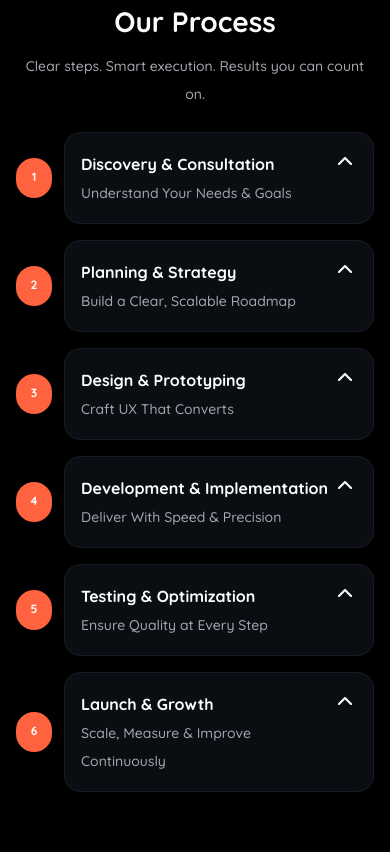
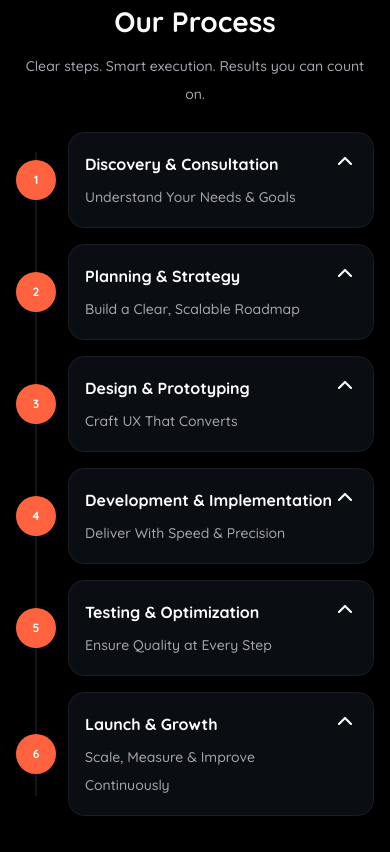
Before and after one commit to cindynufa/lp-company-profile-001, a website: page src/index.html in a window 390 px wide. Shown: the part 1792-2644 px from the top of the page. Drawn offline with nearby package versions, Linux system fonts and the light colour scheme; files that its build step writes are made by us from their sources.

Commit message:
fix: fix responsive process section

```diff
--- a/src/index.html
+++ b/src/index.html
@@ -69,10 +69,10 @@
       <!-- Hero Section -->
       <section
         id="home"
-        class="flex flex-col gap-10 items-center justify-center lg:flex-row lg:mt-30 lg:right-0 lg:justify-between"
+        class="flex flex-col gap-10 items-center justify-center lg:relative lg:flex-row lg:mt-30 lg:right-0 lg:justify-between"
       >
         <div
-          class="flex flex-col w-full px-4 py-6 gap-10 mt-30 lg:relative lg:ml-35 lg:z-10 lg:justify-self-start"
+          class="flex flex-col w-full px-4 py-6 gap-10 mt-30 lg:ml-35 lg:z-10 lg:justify-self-start"
         >
           <div class="flex flex-col gap-2">
             <h1 class="font-bold text-display-lg lg:text-display-3xl">
@@ -175,7 +175,7 @@
           </p>
         </div>
 
-        <div class="grid grid-cols-2 w-full gap-4 lg:grid-cols-4">
+        <div class="grid grid-cols-2 w-full gap-4 lg:grid-cols-4 lg:gap-5">
           <div class="about-card">
             <h5 class="about-number">50+</h5>
             <p class="about-text">Projects Delivered</p>
@@ -204,12 +204,12 @@
           </p>
         </div>
 
-        <div class="grid grid-cols-1 w-full gap-4">
+        <div class="process">
           <!-- 1 -->
           <div class="process-card">
             <div class="process-number">1</div>
             <div class="process-accordion">
-              <div class="gap-1">
+              <div class="process-heading">
                 <h6 class="section-subtitle">Discovery & Consultation</h6>
                 <p class="section-description">Understand Your Needs & Goals</p>
               </div>
@@ -219,14 +219,12 @@
                 class="size-6"
               />
             </div>
-            <div class="hidden lg:block"></div>
           </div>
           <!-- 2 -->
           <div class="process-card">
-            <div class="hidden lg:block"></div>
             <div class="process-number">2</div>
             <div class="process-accordion">
-              <div class="gap-1">
+              <div class="process-heading">
                 <h6 class="section-subtitle">Planning & Strategy</h6>
                 <p class="section-description">
                   Build a Clear, Scalable Roadmap
@@ -243,7 +241,7 @@
           <div class="process-card">
             <div class="process-number">3</div>
             <div class="process-accordion">
-              <div class="gap-1">
+              <div class="process-heading">
                 <h6 class="section-subtitle">Design & Prototyping</h6>
                 <p class="section-description">Craft UX That Converts</p>
               </div>
@@ -253,14 +251,12 @@
                 class="size-6"
               />
             </div>
-            <div class="hidden lg:block"></div>
           </div>
           <!-- 4 -->
           <div class="process-card">
-            <div class="hidden lg:block"></div>
             <div class="process-number">4</div>
             <div class="process-accordion">
-              <div class="gap-1">
+              <div class="process-heading">
                 <h6 class="section-subtitle">Development & Implementation</h6>
                 <p class="section-description">
                   Deliver With Speed & Precision
@@ -277,7 +273,7 @@
           <div class="process-card">
             <div class="process-number">5</div>
             <div class="process-accordion">
-              <div class="gap-1">
+              <div class="process-heading">
                 <h6 class="section-subtitle">Testing & Optimization</h6>
                 <p class="section-description">Ensure Quality at Every Step</p>
               </div>
@@ -287,14 +283,12 @@
                 class="size-6"
               />
             </div>
-            <div class="hidden lg:block"></div>
           </div>
           <!-- 6 -->
           <div class="process-card">
-            <div class="hidden lg:block"></div>
             <div class="process-number">6</div>
             <div class="process-accordion">
-              <div class="gap-1">
+              <div class="process-heading">
                 <h6 class="section-subtitle">Launch & Growth</h6>
                 <p class="section-description">
                   Scale, Measure & Improve Continuously
--- a/src/input.css
+++ b/src/input.css
@@ -63,9 +63,6 @@
   --radius-3xl: 1.25rem; /* 20px */
   --radius-4xl: 1.5rem; /* 24px */
   --radius-full: 9999px;
-
-  /* Container */
-  /* --container-content: 1440px; */
 
   /* Blur */
   --blur-glass: 40px;
@@ -157,16 +154,34 @@
     @apply font-semibold text-sm lg:text-xl;
   }
 
+  .process {
+    @apply relative flex flex-col w-full gap-4;
+    @apply before:absolute before:top-5 before:bottom-5 before:left-5 before:w-px before:-translate-x-1/2 before:bg-neutral-800;
+    @apply lg:before:left-1/2;
+  }
+
   .process-card {
-    @apply flex flex-row w-full gap-3 items-center;
+    @apply grid grid-cols-[40px_1fr] w-full gap-3 items-center lg:grid-cols-[1fr_40px_1fr];
   }
 
   .process-number {
+    @apply relative grid z-10 col-start-1 row-start-1 place-items-center;
     @apply border-0 bg-primary-200 rounded-full size-10 p-[0.417rem] gap-[0.417rem] text-center font-bold text-xs;
+    @apply lg:col-start-2;
   }
 
   .process-accordion {
-    @apply flex flex-row border border-neutral-900 bg-neutral-950 rounded-2xl w-full p-4 justify-between;
+    @apply flex flex-row col-start-2 row-start-1 justify-between;
+    @apply border border-neutral-900 bg-neutral-950 rounded-2xl w-full p-4;
+    @apply lg:col-start-3;
+  }
+
+  .process-card:nth-child(odd) .process-accordion {
+    @apply lg:col-start-1;
+  }
+
+  .process-heading {
+    @apply grid gap-1;
   }
 
   .service-card {
```
